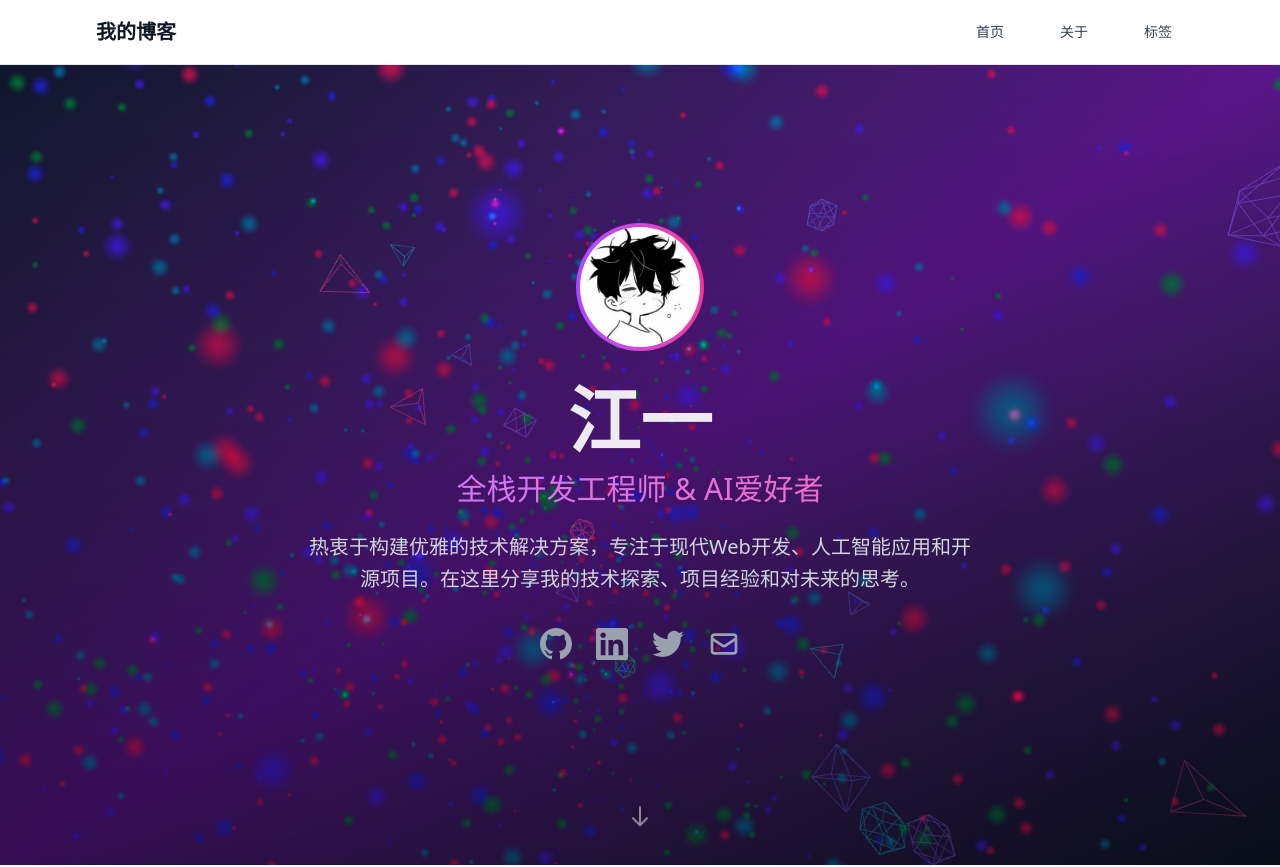
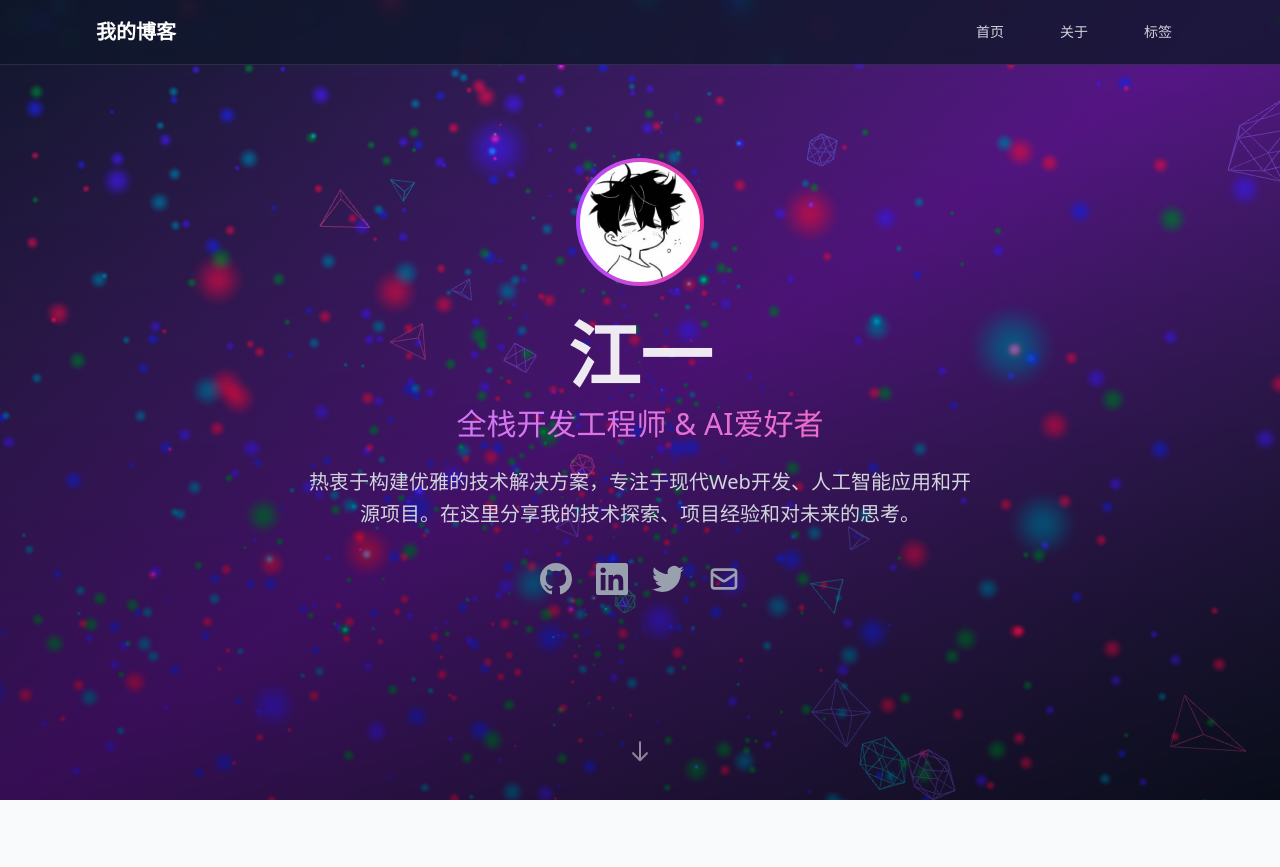
Before and after one commit to JY764234162/JY764234162, a Next.js app: page / in a window 1280 px wide. Shown: the top 867 px of the page. Built offline with nearby package versions, Linux system fonts and the light colour scheme.

Commit message:
fix:布局

```diff
--- a/src/app/about/page.tsx
+++ b/src/app/about/page.tsx
@@ -11,7 +11,7 @@ export default function AboutPage() {
     <div className="min-h-screen bg-gray-50">
       <Header />
 
-      <main className="max-w-4xl mx-auto px-4 sm:px-6 lg:px-8 py-12">
+      <main className="max-w-4xl mx-auto px-4 sm:px-6 lg:px-8 py-12 pt-28">
         <div className="bg-white rounded-lg shadow-sm border border-gray-200 p-8">
           <h1 className="text-3xl font-bold text-gray-900 mb-6">关于我</h1>
 
--- a/src/app/posts/[slug]/page.tsx
+++ b/src/app/posts/[slug]/page.tsx
@@ -43,7 +43,7 @@ export default async function PostPage({ params }: Props) {
       <div className="min-h-screen bg-gray-50">
         <Header />
 
-        <article className="max-w-4xl mx-auto px-4 sm:px-6 lg:px-8 py-12">
+        <article className="max-w-4xl mx-auto px-4 sm:px-6 lg:px-8 py-12 pt-28">
           <Link
             href="/"
             className="inline-flex items-center text-blue-600 hover:text-blue-800 mb-8"
--- a/src/app/tags/[tag]/page.tsx
+++ b/src/app/tags/[tag]/page.tsx
@@ -49,7 +49,7 @@ export default async function TagPage({ params }: Props) {
     <div className="min-h-screen bg-gray-50">
       <Header />
 
-      <main className="max-w-6xl mx-auto px-4 sm:px-6 lg:px-8 py-12">
+      <main className="max-w-6xl mx-auto px-4 sm:px-6 lg:px-8 py-12 pt-28">
         <div className="text-center mb-12">
           <h1 className="text-3xl font-bold text-gray-900 mb-4">
             标签: {tag}
--- a/src/app/tags/page.tsx
+++ b/src/app/tags/page.tsx
@@ -27,7 +27,7 @@ export default function TagsPage() {
     <div className="min-h-screen bg-gray-50">
       <Header />
 
-      <main className="max-w-6xl mx-auto px-4 sm:px-6 lg:px-8 py-12">
+      <main className="max-w-6xl mx-auto px-4 sm:px-6 lg:px-8 py-12 pt-28">
         <div className="text-center mb-12">
           <h1 className="text-3xl font-bold text-gray-900 mb-4">
             文章标签
--- a/src/components/Header.tsx
+++ b/src/components/Header.tsx
@@ -7,11 +7,11 @@ export default function Header() {
   const [isMenuOpen, setIsMenuOpen] = useState(false);
 
   return (
-    <header className="bg-white shadow-sm border-b border-gray-200">
+    <header className="fixed top-0 left-0 right-0 z-50 bg-slate-900/80 backdrop-blur-sm border-b border-white/10">
       <div className="max-w-6xl mx-auto px-4 sm:px-6 lg:px-8">
         <div className="flex justify-between items-center h-16">
           <div className="flex items-center">
-            <Link href="/" className="text-xl font-bold text-gray-900">
+            <Link href="/" className="text-xl font-bold text-white">
               我的博客
             </Link>
           </div>
@@ -19,19 +19,19 @@ export default function Header() {
           <nav className="hidden md:flex space-x-8">
             <Link
               href="/"
-              className="text-gray-700 hover:text-gray-900 px-3 py-2 text-sm font-medium transition-colors"
+              className="text-gray-300 hover:text-white px-3 py-2 text-sm font-medium transition-colors"
             >
               首页
             </Link>
             <Link
               href="/about"
-              className="text-gray-700 hover:text-gray-900 px-3 py-2 text-sm font-medium transition-colors"
+              className="text-gray-300 hover:text-white px-3 py-2 text-sm font-medium transition-colors"
             >
               关于
             </Link>
             <Link
               href="/tags"
-              className="text-gray-700 hover:text-gray-900 px-3 py-2 text-sm font-medium transition-colors"
+              className="text-gray-300 hover:text-white px-3 py-2 text-sm font-medium transition-colors"
             >
               标签
             </Link>
@@ -41,7 +41,7 @@ export default function Header() {
           <div className="md:hidden">
             <button
               onClick={() => setIsMenuOpen(!isMenuOpen)}
-              className="text-gray-700 hover:text-gray-900 p-2"
+              className="text-gray-300 hover:text-white p-2"
             >
               <svg className="h-6 w-6" fill="none" viewBox="0 0 24 24" stroke="currentColor">
                 <path strokeLinecap="round" strokeLinejoin="round" strokeWidth={2}
@@ -57,21 +57,21 @@ export default function Header() {
             <div className="px-2 pt-2 pb-3 space-y-1">
               <Link
                 href="/"
-                className="text-gray-700 hover:text-gray-900 block px-3 py-2 text-base font-medium"
+                className="text-gray-300 hover:text-white block px-3 py-2 text-base font-medium"
                 onClick={() => setIsMenuOpen(false)}
               >
                 首页
               </Link>
               <Link
                 href="/about"
-                className="text-gray-700 hover:text-gray-900 block px-3 py-2 text-base font-medium"
+                className="text-gray-300 hover:text-white block px-3 py-2 text-base font-medium"
                 onClick={() => setIsMenuOpen(false)}
               >
                 关于
               </Link>
               <Link
                 href="/tags"
-                className="text-gray-700 hover:text-gray-900 block px-3 py-2 text-base font-medium"
+                className="text-gray-300 hover:text-white block px-3 py-2 text-base font-medium"
                 onClick={() => setIsMenuOpen(false)}
               >
                 标签
```
